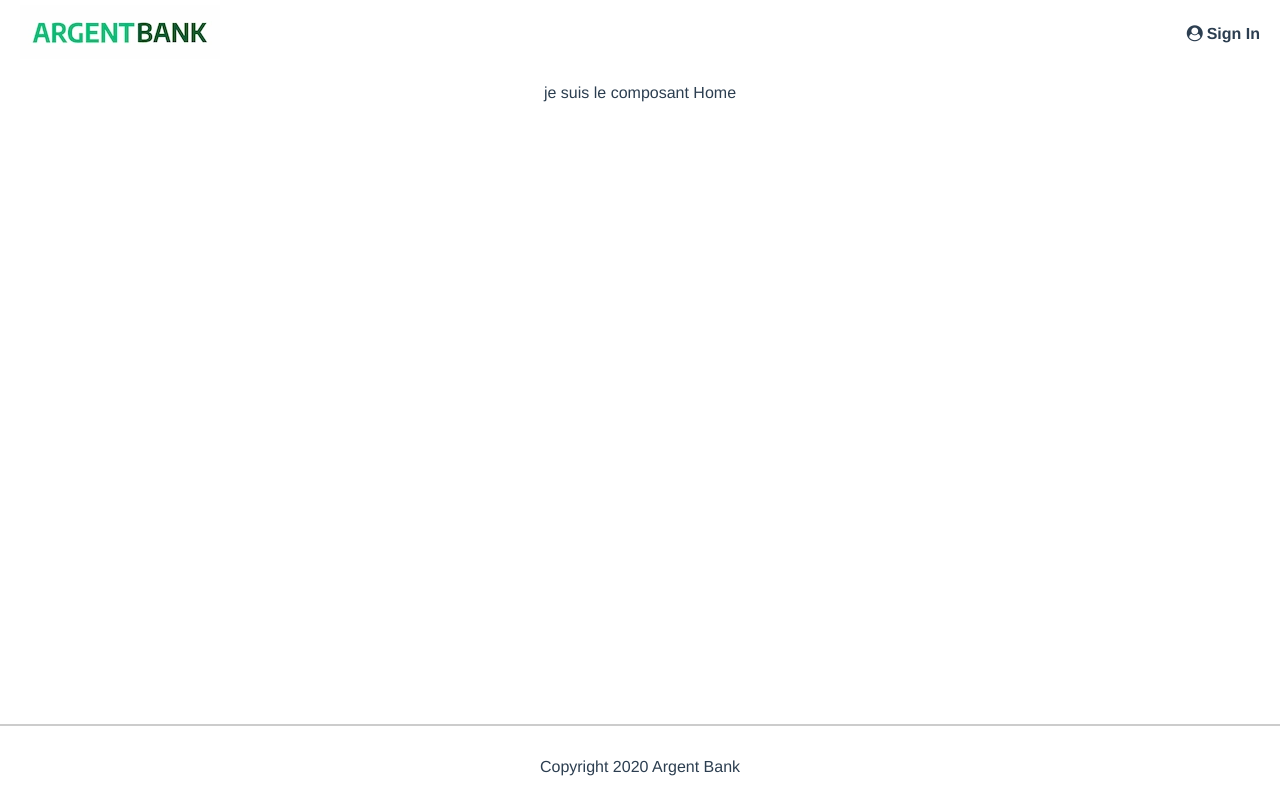
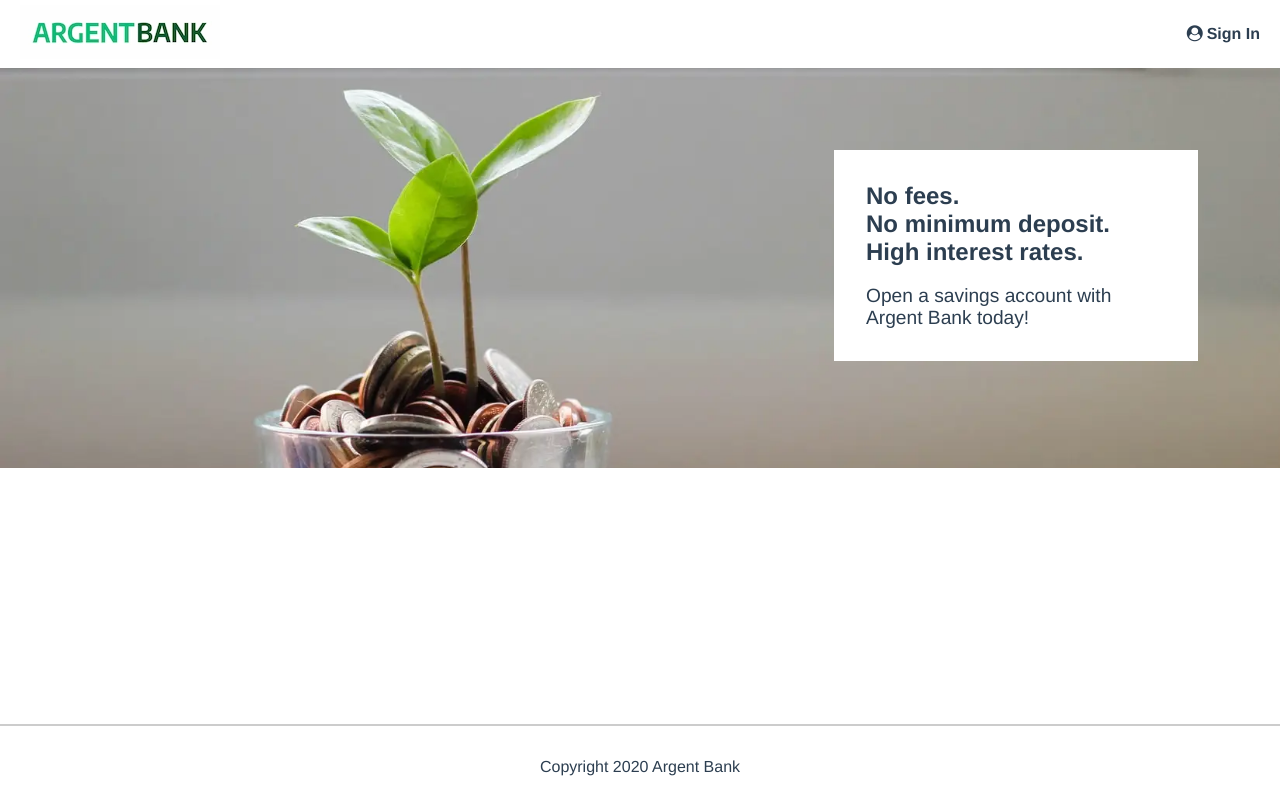
Before and after one commit to Celia-Haro/Projet_10_ArgentBank-Frontend, a React (Vite) app: page / in a window 1280 px wide. Built offline with nearby package versions, Linux system fonts and the light colour scheme.

Commit message:
feat: add home first part + styles

```diff
--- a/src/App.css
+++ b/src/App.css
@@ -1,3 +1,7 @@
 main {
   flex: 1;
 }
+
+.bg-dark {
+  background-color: #12002b;
+}
--- a/src/views/home/Home.jsx
+++ b/src/views/home/Home.jsx
@@ -1,8 +1,15 @@
+import styles from "./home.module.scss";
+
 export default function Home() {
-
     return (
-        <>
-            <p>je suis le composant Home</p>
-        </>
-    )
+        <div className={styles.hero}>
+            <section className={styles.heroContent}>
+                <h2 className="sr-only">Promoted Content</h2>
+                <p className={styles.subtitle}>No fees.</p>
+                <p className={styles.subtitle}>No minimum deposit.</p>
+                <p className={styles.subtitle}>High interest rates.</p>
+                <p className={styles.text}>Open a savings account with Argent Bank today!</p>
+            </section>
+        </div>
+    );
 }
--- /dev/null
+++ b/src/views/home/home.module.scss
@@ -0,0 +1,52 @@
+.hero {
+    background-image: url('../../assets/bank-tree.webp');
+    background-position: 0 -50px;
+    background-size: cover;
+    background-repeat: no-repeat;
+    height: 300px;
+    position: relative;
+}
+
+.heroContent {
+    position: relative;
+    top: 2rem;
+    width: 200px;
+    background: white;
+    padding: 2rem;
+    text-align: left;
+    margin: 0 auto;
+}
+
+.heroContent .subtitle {
+    font-weight: bold;
+    font-size: 1rem;
+    margin: 0;
+}
+
+.heroContent .text {
+    margin-bottom: 0;
+    font-size: 0.9rem;
+}
+
+@media (min-width: 920px) {
+    .hero {
+        height: 400px;
+        background-position: 0% 33%;
+    }
+
+    .heroContent {
+        position: absolute;
+        top: 50px;
+        right: 50px;
+        width: 300px;
+        margin: 2rem;
+    }
+
+    .heroContent .subtitle {
+        font-size: 1.5rem;
+    }
+
+    .heroContent .text {
+        font-size: 1.2rem;
+    }
+}
```
